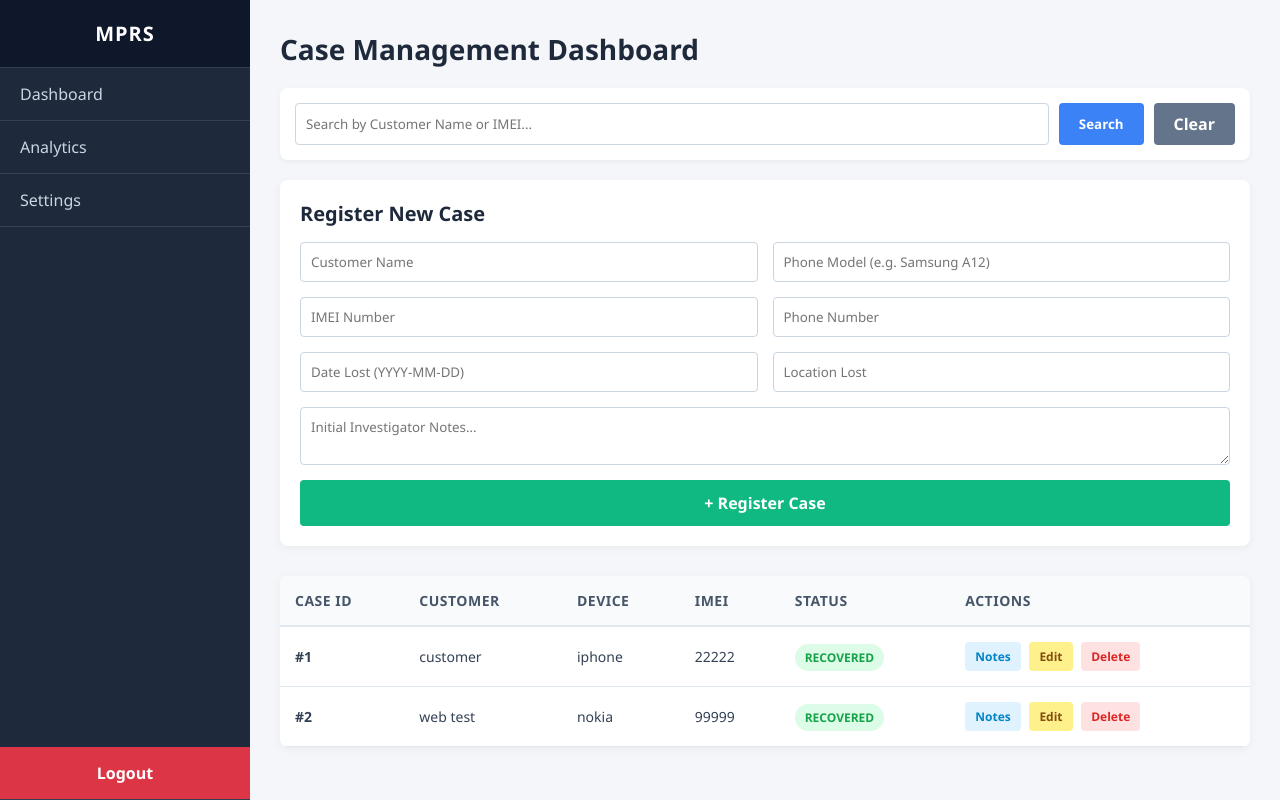
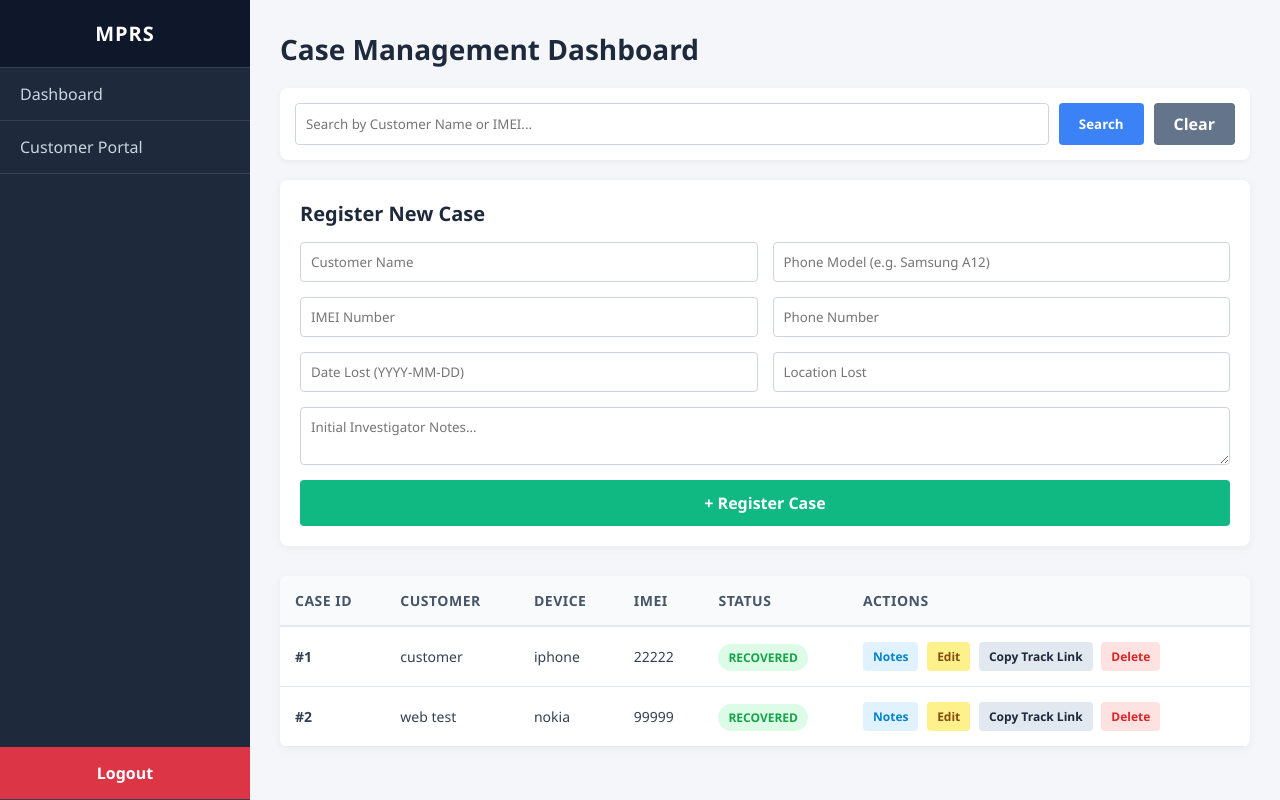
Before and after one commit to edisonmoonga/MoongaRecovery, a Flask app: page / in a window 1280 px wide. Run offline with Flask 3, Linux system fonts and the light colour scheme; the visitor is signed in with stand-in values (Sample User, id 1); data comes from the database, SQL or seed files in the repository.

Commit message:
Update index.html

```diff
--- a/templates/index.html
+++ b/templates/index.html
@@ -6,7 +6,6 @@
         * { box-sizing: border-box; margin: 0; padding: 0; font-family: 'Segoe UI', Tahoma, Geneva, Verdana, sans-serif; }
         body { display: flex; height: 100vh; background-color: #f4f6f9; }
 
-        /* Sidebar Styles */
         .sidebar { width: 250px; background-color: #1e293b; color: white; display: flex; flex-direction: column; }
         .sidebar h2 { padding: 20px; text-align: center; background-color: #0f172a; border-bottom: 1px solid #334155; font-size: 20px; letter-spacing: 1px; }
         .sidebar a { padding: 15px 20px; text-decoration: none; color: #cbd5e1; display: block; border-bottom: 1px solid #334155; transition: 0.3s; }
@@ -14,35 +13,30 @@
         .sidebar .logout-btn { margin-top: auto; background-color: #dc3545; color: white; text-align: center; font-weight: bold; }
         .sidebar .logout-btn:hover { background-color: #c82333; }
 
-        /* Main Content Styles */
         .main-content { flex: 1; padding: 30px; overflow-y: auto; }
         h1 { color: #1e293b; margin-bottom: 20px; font-size: 28px; }
 
-        /* Search Bar */
         .search-bar { display: flex; gap: 10px; margin-bottom: 20px; background: white; padding: 15px; border-radius: 8px; box-shadow: 0 2px 5px rgba(0,0,0,0.05); }
         .search-bar input { flex: 1; padding: 10px; border: 1px solid #cbd5e1; border-radius: 4px; outline: none; }
         .search-bar button { padding: 10px 20px; background: #3b82f6; color: white; border: none; border-radius: 4px; cursor: pointer; font-weight: bold; }
         .search-bar a { padding: 10px 20px; background: #64748b; color: white; text-decoration: none; border-radius: 4px; font-weight: bold; display: flex; align-items: center;}
 
-        /* Table Styles */
         .table-container { background: white; border-radius: 8px; box-shadow: 0 2px 10px rgba(0,0,0,0.05); overflow-x: auto; }
         table { width: 100%; border-collapse: collapse; text-align: left; }
         th { background-color: #f8fafc; color: #475569; padding: 15px; border-bottom: 2px solid #e2e8f0; font-size: 14px; text-transform: uppercase; letter-spacing: 0.5px; }
         td { padding: 15px; border-bottom: 1px solid #e2e8f0; color: #334155; font-size: 14px; }
         tr:hover { background-color: #f1f5f9; }
 
-        /* Status Badges */
         .badge-open { background-color: #fee2e2; color: #dc2626; padding: 5px 10px; border-radius: 20px; font-weight: bold; font-size: 12px; }
         .badge-recovered { background-color: #dcfce7; color: #16a34a; padding: 5px 10px; border-radius: 20px; font-weight: bold; font-size: 12px; }
 
-        /* Action Buttons */
-        .action-btn { padding: 6px 10px; text-decoration: none; border-radius: 4px; font-size: 12px; font-weight: bold; margin-right: 5px; display: inline-block; }
+        .action-btn { padding: 6px 10px; text-decoration: none; border-radius: 4px; font-size: 12px; font-weight: bold; margin-right: 5px; display: inline-block; border: none; cursor: pointer; }
         .btn-view { background-color: #e0f2fe; color: #0284c7; }
         .btn-edit { background-color: #fef08a; color: #854d0e; }
         .btn-recover { background-color: #dcfce7; color: #16a34a; }
         .btn-delete { background-color: #fee2e2; color: #dc2626; }
+        .btn-copy { background-color: #e2e8f0; color: #1e293b; }
 
-        /* Form Styles */
         .form-section { background: white; padding: 20px; border-radius: 8px; box-shadow: 0 2px 10px rgba(0,0,0,0.05); margin-bottom: 30px; }
         .form-grid { display: grid; grid-template-columns: 1fr 1fr; gap: 15px; }
         .form-grid input, .form-grid textarea { width: 100%; padding: 10px; border: 1px solid #cbd5e1; border-radius: 4px; }
@@ -52,20 +46,16 @@
 </head>
 <body>
 
-    <!-- SIDEBAR -->
     <div class="sidebar">
         <h2>MPRS</h2>
         <a href="/">Dashboard</a>
-        <a href="#" onclick="alert('Feature coming soon!')">Analytics</a>
-        <a href="#" onclick="alert('Feature coming soon!')">Settings</a>
+        <a href="/status" target="_blank">Customer Portal</a>
         <a href="/logout" class="logout-btn">Logout</a>
     </div>
 
-    <!-- MAIN CONTENT -->
     <div class="main-content">
         <h1>Case Management Dashboard</h1>
 
-        <!-- SEARCH BAR -->
         <div class="search-bar">
             <form action="/" method="GET" style="display: flex; flex: 1; gap: 10px;">
                 <input type="text" name="search" placeholder="Search by Customer Name or IMEI..." value="{{ search_query }}">
@@ -74,7 +64,6 @@
             </form>
         </div>
 
-        <!-- NEW CASE FORM -->
         <div class="form-section">
             <h2 style="margin-bottom: 15px; color: #1e293b; font-size: 20px;">Register New Case</h2>
             <form action="/add" method="POST" class="form-grid">
@@ -89,7 +78,6 @@
             </form>
         </div>
 
-        <!-- CASES TABLE -->
         <div class="table-container">
             <table>
                 <thead>
@@ -119,6 +107,7 @@
                         <td>
                             <a href="/case/{{ case[0] }}" class="action-btn btn-view">Notes</a>
                             <a href="/edit/{{ case[0] }}" class="action-btn btn-edit">Edit</a>
+                            <button onclick="copyLink('{{ case[0] }}')" class="action-btn btn-copy">Copy Track Link</button>
                             {% if case[7] == 'Open' %}
                                 <a href="/recover/{{ case[0] }}" class="action-btn btn-recover">Recover</a>
                             {% endif %}
@@ -131,5 +120,15 @@
         </div>
     </div>
 
+    <script>
+        function copyLink(caseId) {
+            var link = window.location.origin + "/track/" + caseId;
+            navigator.clipboard.writeText(link).then(function() {
+                alert("Tracking link copied to clipboard!\n\n" + link);
+            }, function(err) {
+                alert("Failed to copy link: " + err);
+            });
+        }
+    </script>
 </body>
 </html>
```
